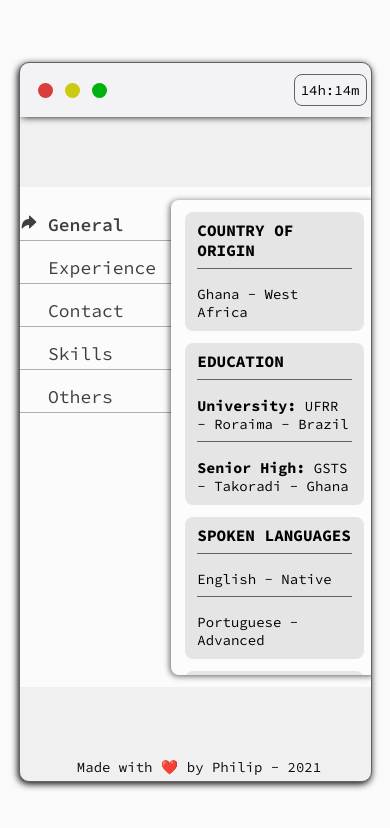
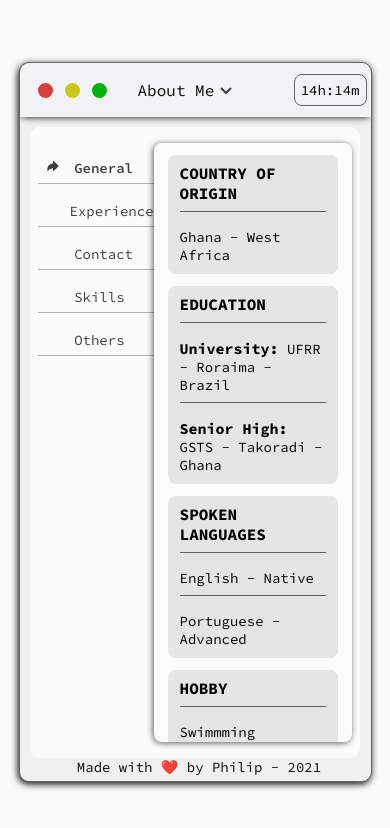
Before and after one commit to felipey2010/portfolio-2021, a React (Create React App) app: page /about-me in a window 390 px wide. Shown: the top 828 px of the page. Built offline with nearby package versions, Linux system fonts and the light colour scheme.

Commit message:
responsive fix 2

```diff
--- a/src/components/Navbar.js
+++ b/src/components/Navbar.js
@@ -1,9 +1,10 @@
-import { useContext } from "react";
+import { useContext, useLayoutEffect } from "react";
 import ".././styles/navbar.css";
 import { NavLink } from "react-router-dom";
 import { IoHome, IoSettings } from "react-icons/io5";
 import { FaCoffee } from "react-icons/fa";
 import { BsInfoCircleFill } from "react-icons/bs";
+import { BiChevronDown, BiChevronUp } from "react-icons/bi";
 import { MdWork } from "react-icons/md";
 import { CgNotes } from "react-icons/cg";
 import Translation from "../utils/Translation.json";
@@ -11,7 +12,13 @@ import { AppContext } from "../utils/AppContext";
 import Time from "./Time";
 
 export default function Navbar() {
-  const { language } = useContext(AppContext);
+  const { language, openMenu, setOpenMenu, menuName, getMenuName } =
+    useContext(AppContext);
+
+  useLayoutEffect(() => {
+    getMenuName();
+    // eslint-disable-next-line
+  }, []);
 
   return (
     <div className="navbar-container">
@@ -25,7 +32,8 @@ export default function Navbar() {
           to="/"
           exact
           activeClassName="active-link"
-          className="nav-link">
+          className="nav-link"
+          onClick={() => getMenuName()}>
           <IoHome className="nav-icons" />
           <p className="nav-link-p">{Translation[0][language]}</p>
         </NavLink>
@@ -35,7 +43,8 @@ export default function Navbar() {
           to="/about-me"
           exact
           activeClassName="active-link"
-          className="nav-link">
+          className="nav-link"
+          onClick={() => getMenuName()}>
           <BsInfoCircleFill className="nav-icons" />
           <p className="nav-link-p">{Translation[1][language]}</p>
         </NavLink>
@@ -46,7 +55,8 @@ export default function Navbar() {
           to="/services"
           exact
           activeClassName="active-link"
-          className="nav-link">
+          className="nav-link"
+          onClick={() => getMenuName()}>
           <CgNotes className="nav-icons" />
           <p className="nav-link-p">{Translation[2][language]}</p>
         </NavLink>
@@ -57,7 +67,8 @@ export default function Navbar() {
           to="/work"
           exact
           activeClassName="active-link"
-          className="nav-link">
+          className="nav-link"
+          onClick={() => getMenuName()}>
           <MdWork className="nav-icons" />
           <p className="nav-link-p">{Translation[3][language]}</p>
         </NavLink>
@@ -68,7 +79,8 @@ export default function Navbar() {
           to="/settings"
           exact
           activeClassName="active-link"
-          className="nav-link">
+          className="nav-link"
+          onClick={() => getMenuName()}>
           <IoSettings className="nav-icons" />
           <p className="nav-link-p">{Translation[4][language]}</p>
         </NavLink>
@@ -79,10 +91,99 @@ export default function Navbar() {
           to="/special"
           exact
           activeClassName="active-link"
-          className="nav-link">
+          className="nav-link"
+          onClick={() => getMenuName()}>
           <FaCoffee className="nav-icons" />
           <p className="nav-link-p">{Translation[5][language]}</p>
         </NavLink>
+      </div>
+      {/* For Mobile devices */}
+      <div className="mobile-navlinks">
+        <div
+          className="mobile-menu-name"
+          onClick={() => setOpenMenu(!openMenu)}>
+          <p className="mobile-menu-p">{menuName}</p>
+          {openMenu ? (
+            <BiChevronUp className="mobile-menu-icon" />
+          ) : (
+            <BiChevronDown className="mobile-menu-icon" />
+          )}
+        </div>
+
+        {openMenu && (
+          <div
+            className="mobile-links"
+            onMouseLeave={() => setOpenMenu(!openMenu)}>
+            <NavLink
+              to="/"
+              exact
+              activeClassName="active-link"
+              className="nav-link"
+              onClick={() => getMenuName()}>
+              <IoHome className="nav-icons" />
+              <p className="nav-link-p">{Translation[0][language]}</p>
+            </NavLink>
+            <div className="separator"></div>
+
+            <NavLink
+              to="/about-me"
+              exact
+              activeClassName="active-link"
+              className="nav-link"
+              onClick={() => getMenuName()}>
+              <BsInfoCircleFill className="nav-icons" />
+              <p className="nav-link-p">{Translation[1][language]}</p>
+            </NavLink>
+
+            <div className="separator"></div>
+
+            <NavLink
+              to="/services"
+              exact
+              activeClassName="active-link"
+              className="nav-link"
+              onClick={() => getMenuName()}>
+              <CgNotes className="nav-icons" />
+              <p className="nav-link-p">{Translation[2][language]}</p>
+            </NavLink>
+
+            <div className="separator"></div>
+
+            <NavLink
+              to="/work"
+              exact
+              activeClassName="active-link"
+              className="nav-link"
+              onClick={() => getMenuName()}>
+              <MdWork className="nav-icons" />
+              <p className="nav-link-p">{Translation[3][language]}</p>
+            </NavLink>
+
+            <div className="separator"></div>
+
+            <NavLink
+              to="/settings"
+              exact
+              activeClassName="active-link"
+              className="nav-link"
+              onClick={() => getMenuName()}>
+              <IoSettings className="nav-icons" />
+              <p className="nav-link-p">{Translation[4][language]}</p>
+            </NavLink>
+
+            <div className="separator"></div>
+
+            <NavLink
+              to="/special"
+              exact
+              activeClassName="active-link"
+              className="nav-link"
+              onClick={() => getMenuName()}>
+              <FaCoffee className="nav-icons" />
+              <p className="nav-link-p">{Translation[5][language]}</p>
+            </NavLink>
+          </div>
+        )}
       </div>
       <Time />
     </div>
--- a/src/pages/NavPages/Settings/submenus/general.js
+++ b/src/pages/NavPages/Settings/submenus/general.js
@@ -4,7 +4,8 @@ import { AppContext } from "../../../../utils/AppContext";
 import Translation from "../../../../utils/Translation.json";
 
 export default function General() {
-  const { theme, switchTheme, language, setLanguage } = useContext(AppContext);
+  const { theme, switchTheme, language, setLanguage, getMenuName } =
+    useContext(AppContext);
   const [darkOn, setDarkOn] = useState(false);
 
   function handleToggle() {
@@ -17,6 +18,7 @@ export default function General() {
   function handleChangeLanguage(value) {
     setLanguage(value);
     localStorage.setItem("portfolio-language", value);
+    getMenuName();
   }
 
   useEffect(() => {
--- a/src/styles/AboutPage.css
+++ b/src/styles/AboutPage.css
@@ -176,8 +176,36 @@
   background-color: var(--background-hover-color);
 }
 
+.contact-form-message {
+  text-align: center;
+}
+
 .contact-form-message-p {
   margin: 0;
   font-size: var(--font-size-14);
   text-align: centers;
 }
+
+@media (max-width: 912px) {
+  .contact-menu-top-div {
+    grid-template-columns: 1fr 1fr;
+  }
+}
+
+@media (max-width: 695px) {
+  .contact-form-container {
+    grid-template-columns: 1fr;
+  }
+}
+
+@media (max-width: 680px) {
+  .contact-menu-top-div {
+    grid-template-columns: 1fr;
+  }
+}
+
+@media (max-width: 455px) {
+  .contact-item-container-text {
+    font-size: 14px;
+  }
+}
--- a/src/styles/ServicesPage.css
+++ b/src/styles/ServicesPage.css
@@ -76,7 +76,7 @@
     transform: translateX(450px);
   }
   50% {
-    transform: translateX(200 px);
+    transform: translateX(200px);
   }
   100% {
     transform: translateX(0);
--- a/src/styles/global.css
+++ b/src/styles/global.css
@@ -174,7 +174,7 @@ body {
 }
 
 .main-page-container {
-  width: 100%;
+  width: calc(100% - 4px);
   height: 100%;
   display: flex;
   justify-content: center;
@@ -183,8 +183,8 @@ body {
 }
 
 .inner-main-container {
-  height: 500px;
-  width: 900px;
+  width: 90%;
+  height: 100%;
   background-color: var(--page-container-color);
   border-radius: 10px;
   display: flex;
@@ -225,16 +225,17 @@ body {
 }
 
 .left-page-container {
-  width: 215px;
-  height: calc((100%) - (5%));
+  width: 35%;
+  height: 95%;
   margin-left: 12px;
   font-size: var(--font-size-medium);
   margin-left: 8px;
+  max-width: 200px;
 }
 
 .right-page-container {
-  width: calc((100%) - (27%));
-  height: calc((100%) - (5%));
+  width: 100%;
+  height: 95%;
   background-color: var(--page-right-container-color);
   border-radius: 8px;
   font-size: var(--font-size-medium);
@@ -402,3 +403,13 @@ body {
   color: var(--text-black);
   font-size: 14px;
 }
+
+@media (max-width: 430px) {
+  .inner-main-container {
+    width: 95%;
+  }
+
+  .left-page-container {
+    font-size: 14px;
+  }
+}
--- a/src/styles/home.css
+++ b/src/styles/home.css
@@ -17,9 +17,11 @@
 
 .home-inner-container {
   width: 100%;
-  height: calc(100% - 77px);
+  height: calc(100% - 87px);
   display: flex;
   align-items: center;
+  justify-content: center;
+  margin-top: 10px;
 }
 
 .home-page-div {
--- a/src/styles/navbar.css
+++ b/src/styles/navbar.css
@@ -94,6 +94,55 @@
   padding: 0;
 }
 
+.mobile-navlinks {
+  display: none;
+  position: relative;
+  width: 100%;
+  height: 39px;
+  margin: 4px;
+  z-index: 1;
+}
+
+.mobile-menu-p {
+  font-size: 16px;
+  margin: 0;
+  padding: 0;
+  color: var(--text-color);
+  text-align: center;
+}
+
+.mobile-links {
+  position: absolute;
+  width: 200px;
+  left: -10%;
+  top: 50px;
+  background-color: var(--background-color);
+  border-radius: 4px;
+  border: 1px solid var(--border-color);
+}
+
+.mobile-menu-icon {
+  color: var(--color-normal);
+  height: 24px;
+  width: 24px;
+}
+
+.mobile-menu-name {
+  display: flex;
+  align-items: center;
+  height: 33px;
+  padding: 4px;
+  border: 1px solid transparent;
+  border-radius: 4px;
+  cursor: pointer;
+  transition: all 0.15s ease-in-out;
+}
+
+.mobile-menu-name:hover {
+  background-color: var(--background-hover-color);
+  border: 1px solid var(--border-color);
+}
+
 @media (max-width: 945px) {
   .navlinks-div {
     width: 80vw;
@@ -108,4 +157,28 @@
   .navlinks-div {
     display: none;
   }
+
+  .mobile-navlinks {
+    display: block;
+    display: flex;
+    align-items: center;
+  }
+
+  .separator {
+    width: 100%;
+    border: none;
+    border-bottom: 1px solid var(--border-color);
+    margin: 0;
+    padding: 0;
+    height: 0;
+  }
+
+  .nav-link-p {
+    font-size: 16px;
+    margin-right: 4px;
+  }
+
+  .nav-link {
+    border-radius: 0;
+  }
 }
--- a/src/utils/AppContext.js
+++ b/src/utils/AppContext.js
@@ -4,6 +4,8 @@ export const AppContext = createContext({});
 
 const AppProvider = ({ children }) => {
   const [loading, setLoading] = useState(false);
+  const [openMenu, setOpenMenu] = useState(false);
+  const [menuName, setMenuName] = useState("");
   // Site Theme
   const defaultDark = window.matchMedia("(prefers-color-scheme: dark)").matches;
   const [theme, setTheme] = useState(
@@ -18,6 +20,15 @@ const AppProvider = ({ children }) => {
   function switchTheme() {
     const navTheme = theme === "light" ? "dark" : "light";
     setTheme(navTheme);
+  }
+
+  function getMenuName() {
+    setMenuName(document.querySelector(".active").text.toString());
+    const timeoutId = setTimeout(() => {
+      setMenuName(document.querySelector(".active").text.toString());
+      setOpenMenu(false);
+    }, 100);
+    return () => clearTimeout(timeoutId);
   }
 
   //Loading function
@@ -47,6 +58,11 @@ const AppProvider = ({ children }) => {
         switchTheme,
         language,
         setLanguage,
+        openMenu,
+        setOpenMenu,
+        menuName,
+        setMenuName,
+        getMenuName,
       }}>
       {children}
     </AppContext.Provider>
```
